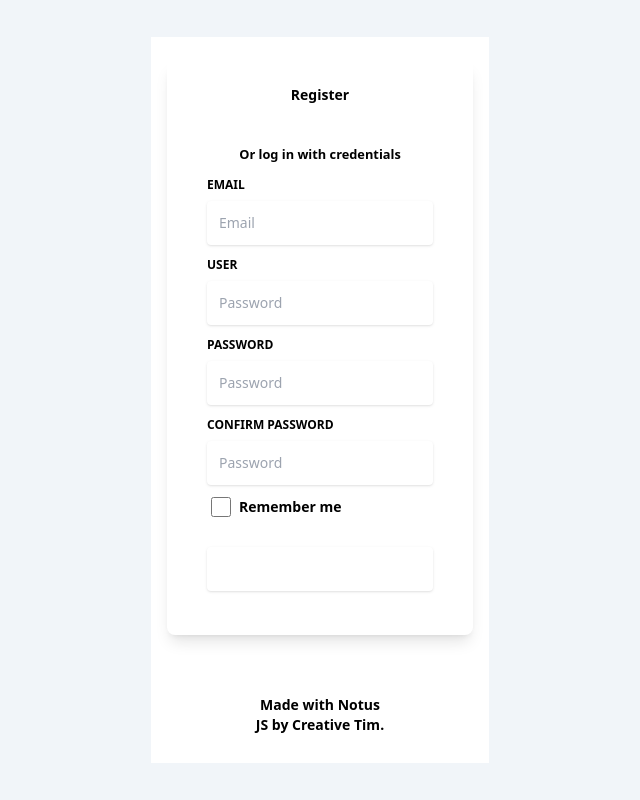
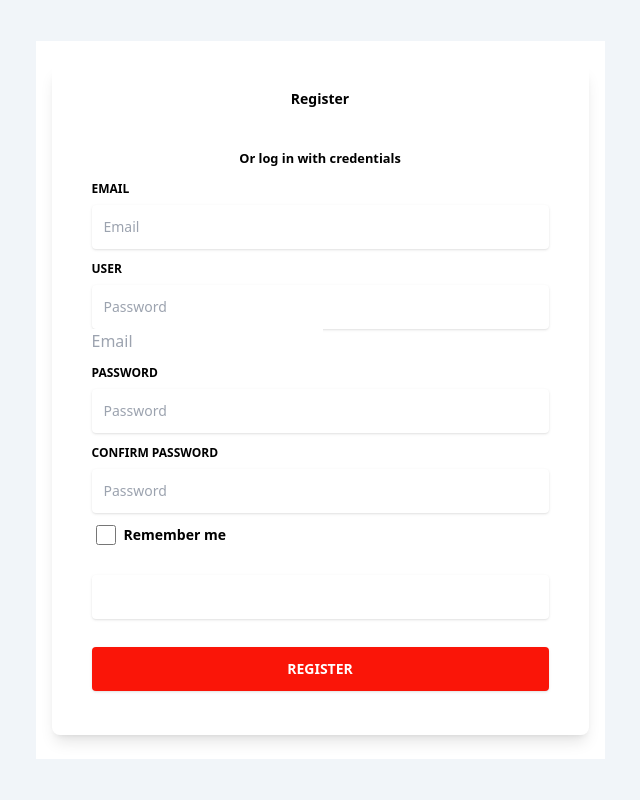
Before and after one commit to cristiandGutierrezb/pets-front-202501, a Next.js app: page /register in a window 1280 px wide. Shown: the whole page, without its empty margins (320-960 px from the left). Built offline with nearby package versions, Linux system fonts and the light colour scheme.

Commit message:
Implementando libreria de form hooks

```diff
--- a/app/(auth)/login/page.tsx
+++ b/app/(auth)/login/page.tsx
@@ -1,9 +1,12 @@
+import { Metadata } from "next"
 import ScreenLogin from "@/modules/auth/ScreenLogin"
-import { Metadata } from "next"
 
 export const metadata: Metadata = {
   title: "Login for pets",
   description: "Login to your account to access your pets",
+  alternates: {
+    canonical: 'https://mydomain.com/login'
+  }
 }
 
 export default function LoginPage() {
--- a/app/(auth)/register/page.tsx
+++ b/app/(auth)/register/page.tsx
@@ -1,6 +1,26 @@
+'use client'
+
 import Image from "next/image"
+import CustomButton from '@/components/atoms/CustomButton';
+import { useForm, SubmitHandler } from "react-hook-form";
+
+type Inputs = {
+  email: string,
+  user: string,
+  password: string,
+  confirmPassword: string,
+};
 
 export default function RegisterPage() {
+
+  const {
+    register,
+    handleSubmit,
+    watch, formState: { errors }
+  } = useForm<Inputs>();
+
+  const onSubmit: SubmitHandler<Inputs> = data => console.log(data);
+
   return (
     <section className="bg-white">
       <div className="w-full px-4 mx-auto pt-6">
@@ -16,16 +36,17 @@ export default function RegisterPage() {
             <div className="text-blueGray-400 text-center mb-3 font-bold">
               <small>Or log in with credentials</small>
             </div>
-            <form>
+            <form onSubmit={handleSubmit(onSubmit)}>
               <div className="relative w-full mb-3">
                 <label className="block uppercase text-blueGray-600 text-xs font-bold mb-2" htmlFor="grid-email">Email</label><input type="email" className="border-0 px-3 py-3 placeholder-blueGray-300 text-blueGray-600 bg-white rounded text-sm shadow focus:outline-none focus:ring w-full ease-linear transition-all duration-150" placeholder="Email" />
               </div>
               <div className="relative w-full mb-3">
                 <label className="block uppercase text-blueGray-600 text-xs font-bold mb-2" htmlFor="grid-user">User</label><input type="password" className="border-0 px-3 py-3 placeholder-blueGray-300 text-blueGray-600 bg-white rounded text-sm shadow focus:outline-none focus:ring w-full ease-linear transition-all duration-150" placeholder="Password" />
+                <input {...register("user")} type="email"  placeholder="Email" />
               </div>
               <div className="relative w-full mb-3">
                 <label className="block uppercase text-blueGray-600 text-xs font-bold mb-2" htmlFor="grid-password">Password</label>
-                <input type="password" className="border-0 px-3 py-3 placeholder-blueGray-300 text-blueGray-600 bg-white rounded text-sm shadow focus:outline-none focus:ring w-full ease-linear transition-all duration-150" placeholder="Password" />
+                <input {...register("password")} type="password" className="border-0 px-3 py-3 placeholder-blueGray-300 text-blueGray-600 bg-white rounded text-sm shadow focus:outline-none focus:ring w-full ease-linear transition-all duration-150" placeholder="Password" />
               </div>
               <div className="relative w-full mb-3">
                 <label className="block uppercase text-blueGray-600 text-xs font-bold mb-2" htmlFor="grid-password-confirm">Confirm Password</label><input type="password" className="border-0 px-3 py-3 placeholder-blueGray-300 text-blueGray-600 bg-white rounded text-sm shadow focus:outline-none focus:ring w-full ease-linear transition-all duration-150" placeholder="Password" />
@@ -39,21 +60,20 @@ export default function RegisterPage() {
               <div className="text-center mt-6">
                 <button className="bg-blueGray-800 text-white active:bg-blueGray-600 text-sm font-bold uppercase px-6 py-3 rounded shadow hover:shadow-lg outline-none focus:outline-none mr-1 mb-1 w-full ease-linear transition-all duration-150" type="button"> Sign In </button>
               </div>
+
+              <div className="text-center mt-6">
+                <CustomButton
+                  text='Register'
+                  color='bg-danger'
+                  onClickButton={() => {}}
+                  typeButton='submit'
+                />
+              </div>
             </form>
           </div>
         </div>
       </div>
-      <footer className="relative pt-8 pb-6 mt-2">
-        <div className="container mx-auto px-2">
-          <div className="flex flex-wrap items-center md:justify-between justify-center">
-            <div className="w-full md:w-6/12 px-4 mx-auto text-center">
-              <div className="text-sm text-blueGray-500 font-semibold py-1">
-                Made with <a href="https://www.creative-tim.com/product/notus-js" className="text-blueGray-500 hover:text-gray-800" target="_blank">Notus JS</a> by <a href="https://www.creative-tim.com" className="text-blueGray-500 hover:text-blueGray-800" target="_blank"> Creative Tim</a>.
-              </div>
-            </div>
-          </div>
-        </div>
-      </footer>
+
     </section>
   )
 }
--- a/components/atoms/CustomButton.tsx
+++ b/components/atoms/CustomButton.tsx
@@ -1,6 +1,17 @@
+interface CustomButtonProps {
+  text: string
+  color: 'bg-primary' | 'bg-secondary' | 'bg-danger'
+  typeButton?: 'button' | 'submit'
+  onClickButton: () => void
+}
 
-export default function CustomButton() {
+export default function CustomButton({ text, color, onClickButton, typeButton }: CustomButtonProps) {
   return (
-    <button>CustomButton</button>
+    <button
+      className={`${color} text-white active:bg-blueGray-600 text-sm font-bold uppercase px-6 py-3 rounded shadow hover:shadow-lg outline-none focus:outline-none mr-1 mb-1 w-full ease-linear transition-all duration-150`}
+      type={`${typeButton || 'button'}`}
+    >
+      { text }
+    </button>
   )
 }
--- a/modules/auth/ScreenLogin.tsx
+++ b/modules/auth/ScreenLogin.tsx
@@ -1,9 +1,28 @@
+'use client'
+
 import Image from 'next/image';
 import Link from 'next/link';
+import { useForm, SubmitHandler } from "react-hook-form";
+
+import CustomButton from '@/components/atoms/CustomButton';
 
 import { standarInput } from '@/utils/Tokens';
 
+type Inputs = {
+  example: string,
+  exampleTwo: string,
+};
+
 export default function ScreenLogin() {
+
+  const {
+    register,
+    handleSubmit,
+    watch, formState: { errors }
+  } = useForm<Inputs>();
+
+  const onSubmit: SubmitHandler<Inputs> = data => console.log(data);
+
   return (
     <section className="max-w-screen-sm mx-auto w-1/2">
       <div className="bg-slate-100 w-full mx-auto">
@@ -29,14 +48,14 @@ export default function ScreenLogin() {
             <div className="text-blueGray-400 text-center mb-3 font-bold">
               <small className=''>Or sign in with credentials</small>
             </div>
-            <form>
+            <form onSubmit={handleSubmit(onSubmit)}>
               <div className="relative w-full mb-3">
                 <label className="block uppercase text-blueGray-600 text-xs font-bold mb-2" htmlFor="grid-password">Email</label>
-                <input type="email" className={`${standarInput}`} placeholder="Email" />
+                <input {...register("example")} type="email" className={`${standarInput}`} placeholder="Email" />
               </div>
               <div className="relative w-full mb-3">
                 <label className="block uppercase text-blueGray-600 text-xs font-bold mb-2" htmlFor="grid-password">Password</label>
-                <input type="password" className={`${standarInput}`} placeholder="Password" />
+                <input {...register("exampleTwo")} type="password" className={`${standarInput}`} placeholder="Password" />
               </div>
               <div>
                 <label className="inline-flex items-center cursor-pointer">
@@ -45,7 +64,12 @@ export default function ScreenLogin() {
                 </label>
               </div>
               <div className="text-center mt-6">
-                <button className="bg-primary text-white active:bg-blueGray-600 text-sm font-bold uppercase px-6 py-3 rounded shadow hover:shadow-lg outline-none focus:outline-none mr-1 mb-1 w-full ease-linear transition-all duration-150" type="button"> Sign In </button>
+                <CustomButton
+                  text='Log In asfd'
+                  color='bg-danger'
+                  onClickButton={() => {}}
+                  typeButton='submit'
+                />
               </div>
             </form>
           </div>
--- a/tailwind.config.ts
+++ b/tailwind.config.ts
@@ -22,6 +22,11 @@ export default {
           100: "#1e1e2d",
           200: "#232533",
         },
+        danger: {
+          DEFAULT: '#FA1508',
+          100: '#F94F3F',
+          200: '#FA756E'
+        },
         gray: {
           100: "#cdcd30"
         }
```
Also changed, not shown: package.json (+6 -5 lines), 1 other file (tests, documents, lock files or other folders).
